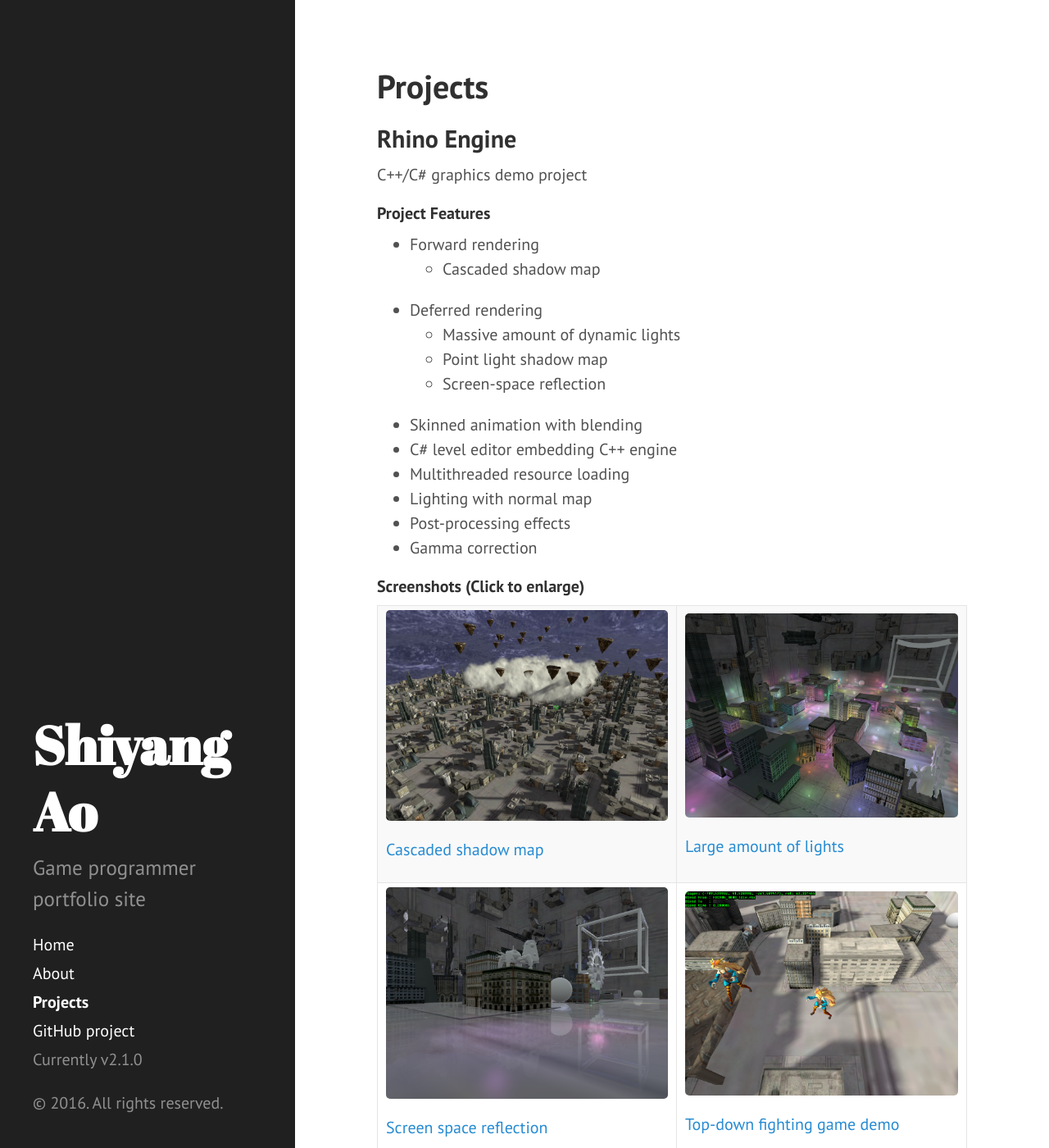
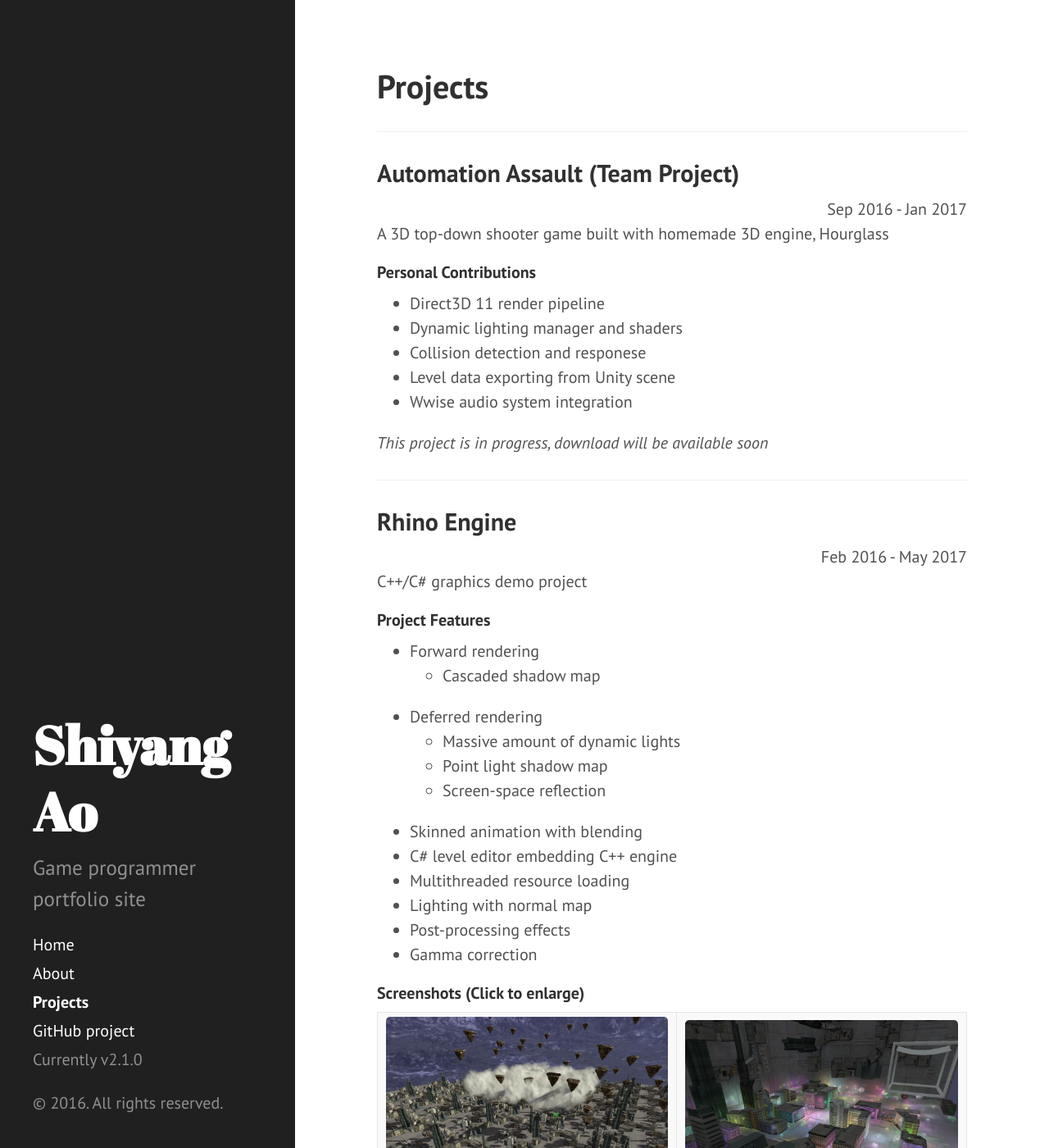
Before and after one commit to aosyang/aosyang.github.io, a Jekyll site: the page built from projects.md, in a window 1280 px wide and 1400 px high. Shown: the whole window at 82% size. Built offline with Jekyll 4.4.1, drawn with Linux system fonts in a browser that asks for light colours; Markdown is read by kramdown in place of the engine named in the settings; some of the changed text lies outside the part shown.

Commit message:
Removed CNAME. Added time to projects

```diff
--- a/CNAME
+++ /dev/null
@@ -1 +0,0 @@
-aosyang.github.io
--- a/projects.md
+++ b/projects.md
@@ -5,7 +5,25 @@ permalink: /projects/
 weight: 0
 ---
 
+---
+
+## Automation Assault (Team Project)
+<div style="text-align: right">Sep 2016 - Jan 2017</div>
+A 3D top-down shooter game built with homemade 3D engine, Hourglass
+
+#### Personal Contributions
+* Direct3D 11 render pipeline
+* Dynamic lighting manager and shaders
+* Collision detection and responese
+* Level data exporting from Unity scene
+* Wwise audio system integration
+
+*This project is in progress, download will be available soon*
+
+---
+
 ## Rhino Engine
+<div style="text-align: right">Feb 2016 - May 2017</div>
 C++/C# graphics demo project
 
 #### Project Features
@@ -62,19 +80,8 @@ C++/C# graphics demo project
 
 ---
 
-## Automation Assault (Team Project)
-A 3D top-down shooter game built with homemade 3D engine, Hourglass
-
-#### Personal Contributions
-* Direct3D 11 render pipeline
-* Dynamic lighting manager and shaders
-* Collision detection and responese
-* Level data exporting from Unity scene
-* Wwise audio system integration
-
----
-
 ## Roid Rage (Team Project)
+<div style="text-align: right">Oct 2015 - Dec 2015</div>
 A 2D top-down space action game made with Unity 3D
 
 #### Personal Contributions
```
